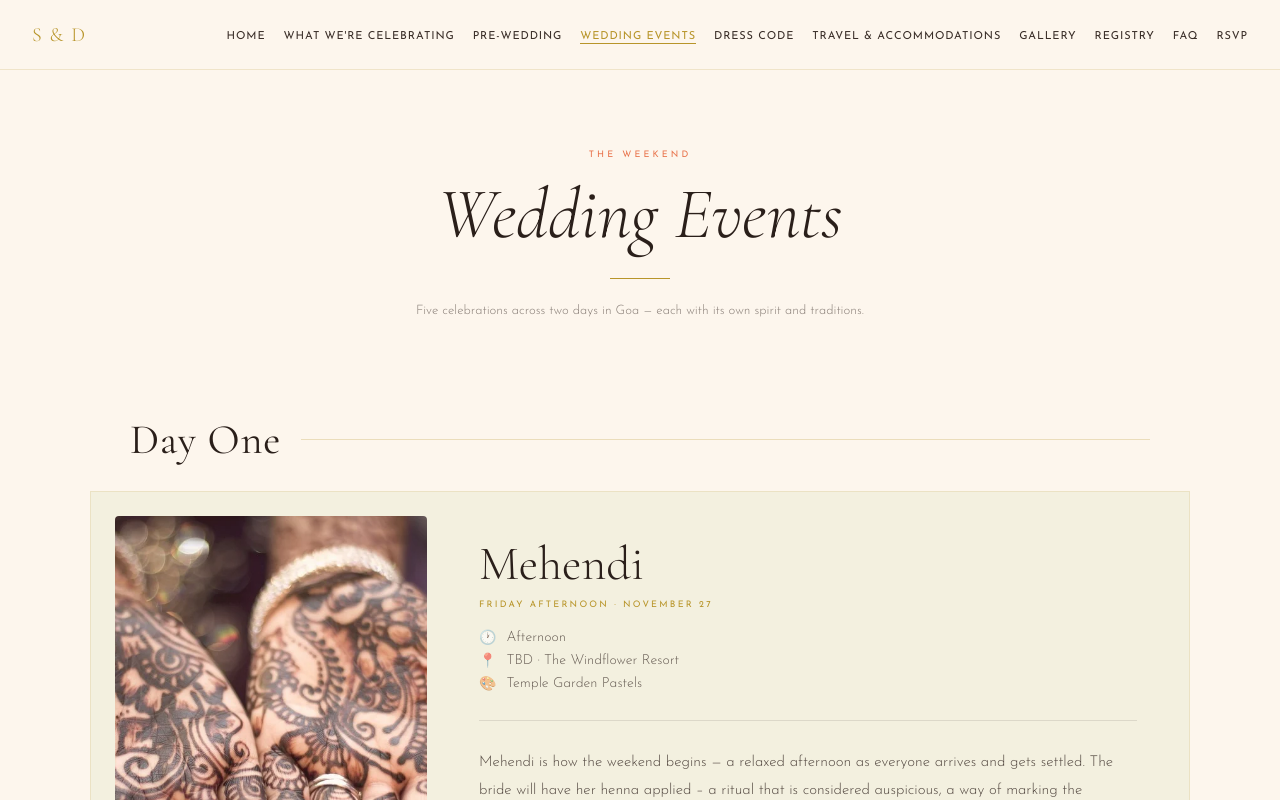
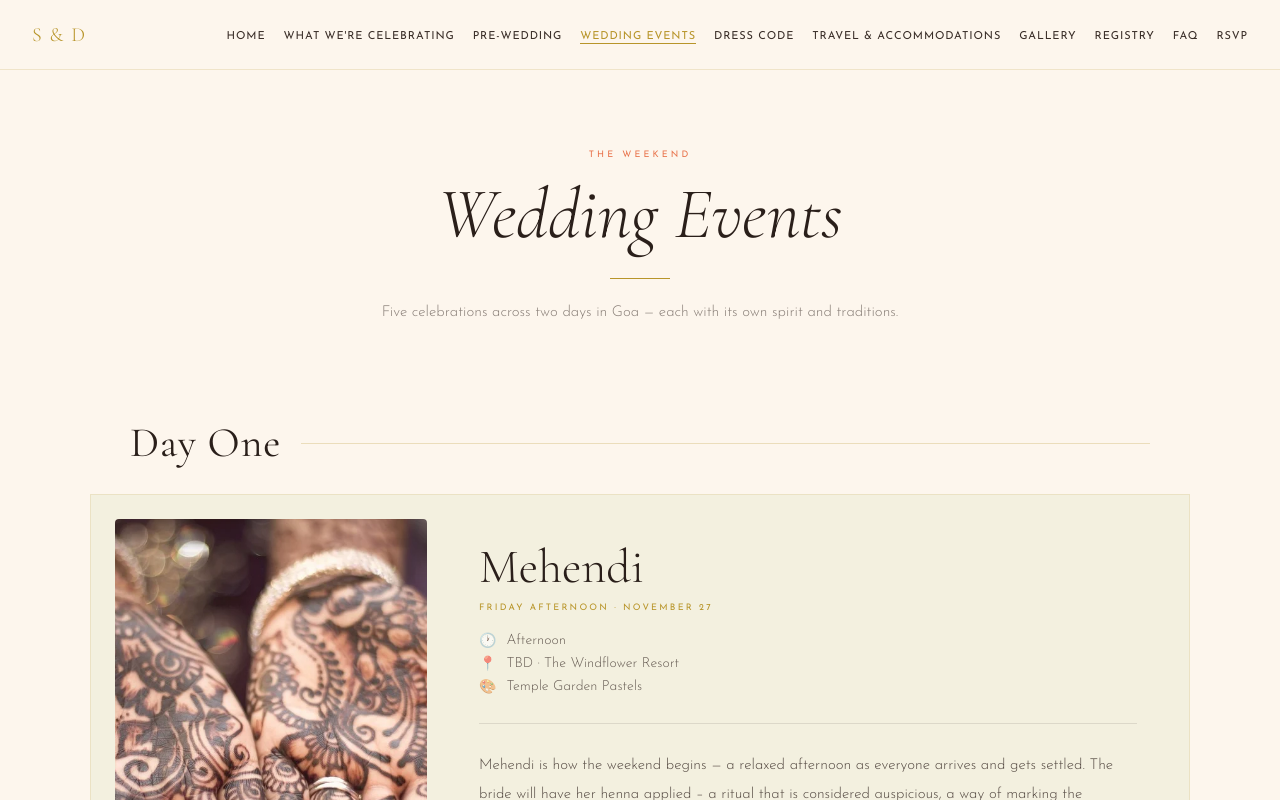
Before and after one commit to dramirezraftree/sareenadanielwedding, a plain HTML site: page events.html in a window 1280 px wide. Shown: the top 800 px of the page. Drawn offline with nearby package versions, Linux system fonts and the light colour scheme.

Commit message:
Update events.html

```diff
--- a/events.html
+++ b/events.html
@@ -32,7 +32,7 @@
     <p class="page-eyebrow">The Weekend</p>
     <h2 class="page-title">Wedding Events</h2>
     <div class="page-rule"></div>
-    <p style="font-size:13px; opacity:0.6; font-weight:300; margin-top:20px; max-width:700px; margin-left:auto; margin-right:auto; line-height:1.8;">Five celebrations across two days in Goa — each with its own spirit and traditions.</p>
+    <p class="page-intro">Five celebrations across two days in Goa — each with its own spirit and traditions.</p>
   </div>
 
   <div class="events-grid">
```
